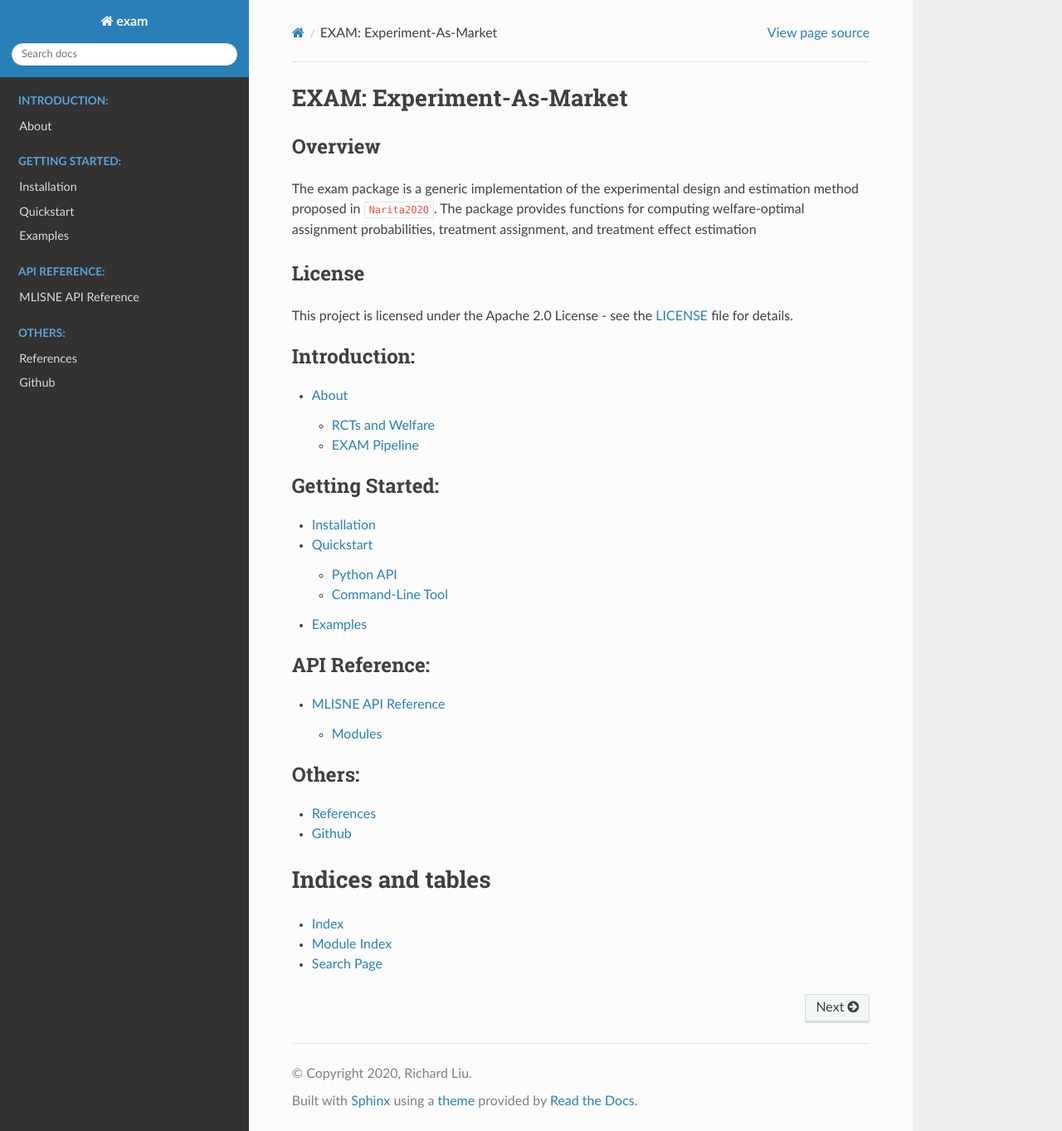
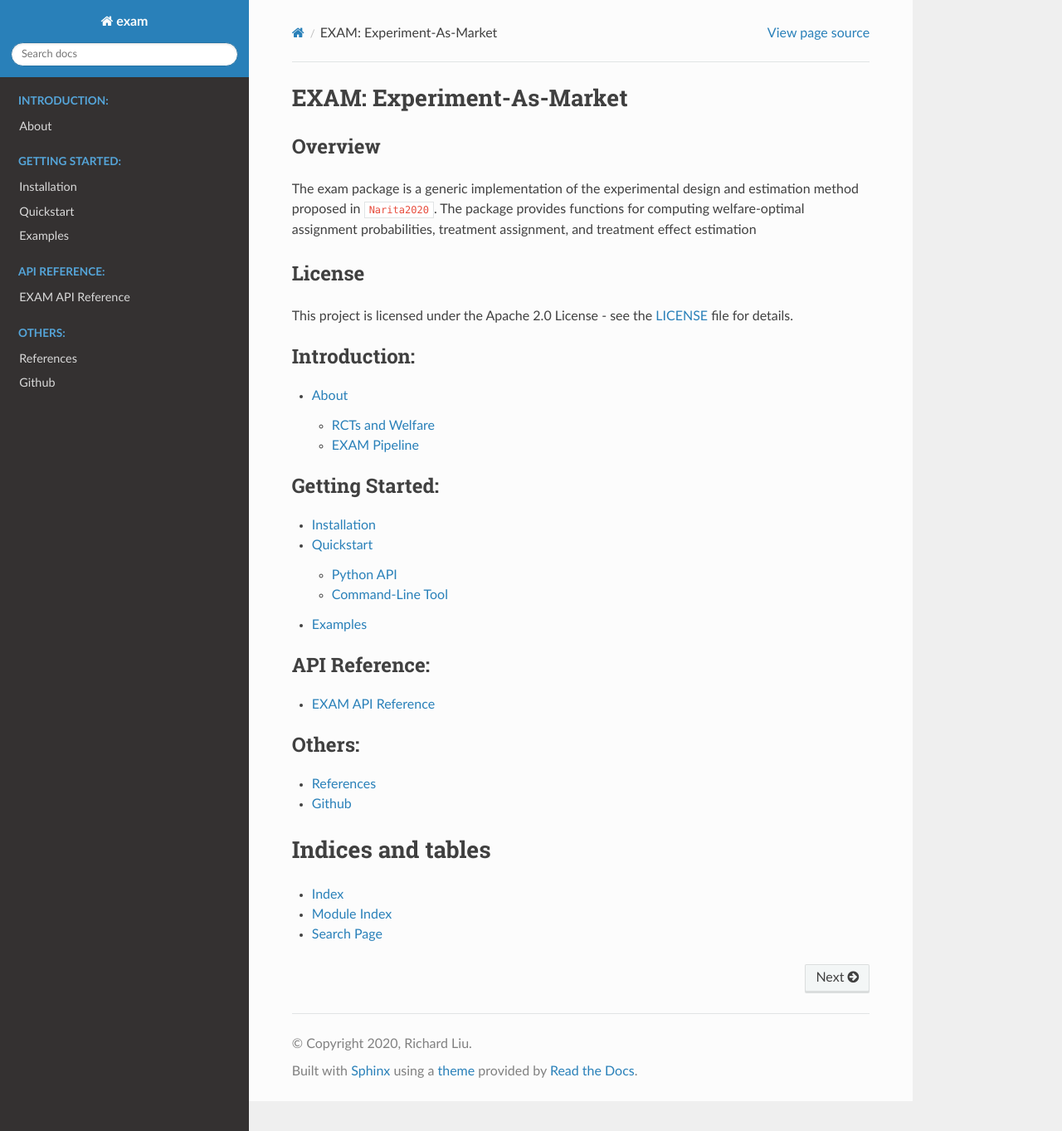
Before and after one commit to factoryofthesun/exam, a Sphinx documentation site: the page built from docs/index.rst, in a window 1280 px wide and 1363 px high. Shown: the whole window at 83% size. Built offline with Sphinx 7.4.7 and the Read the Docs theme 2.0.0, drawn with Linux system fonts in a browser that asks for light colours; cross-references to code outside the pages are shown as plain code.

Commit message:
fixed docs

```diff
--- a/docs/exam.rst
+++ b/docs/exam.rst
@@ -1,10 +1,8 @@
-MLISNE API Reference
+EXAM API Reference
 ====================
 
-Modules
----------
-.. autosummary::
-   :toctree: _autosummary
+.. automodule:: exam.compute_probs
+   :members:
 
-   exam.compute_probs
-   exam.estimate_effects
+.. automodule:: exam.estimate_effects
+  :members:
```
Also changed, not shown: 3 other files.
